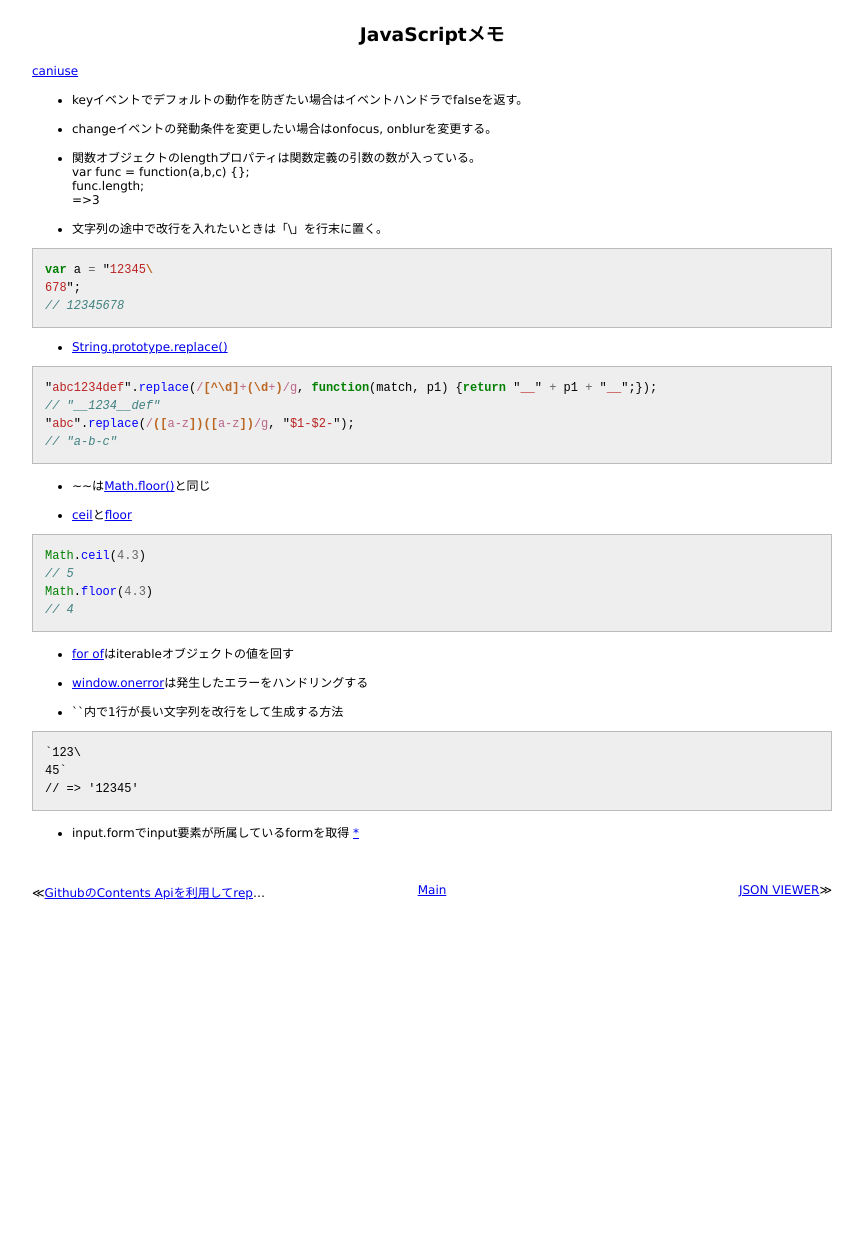
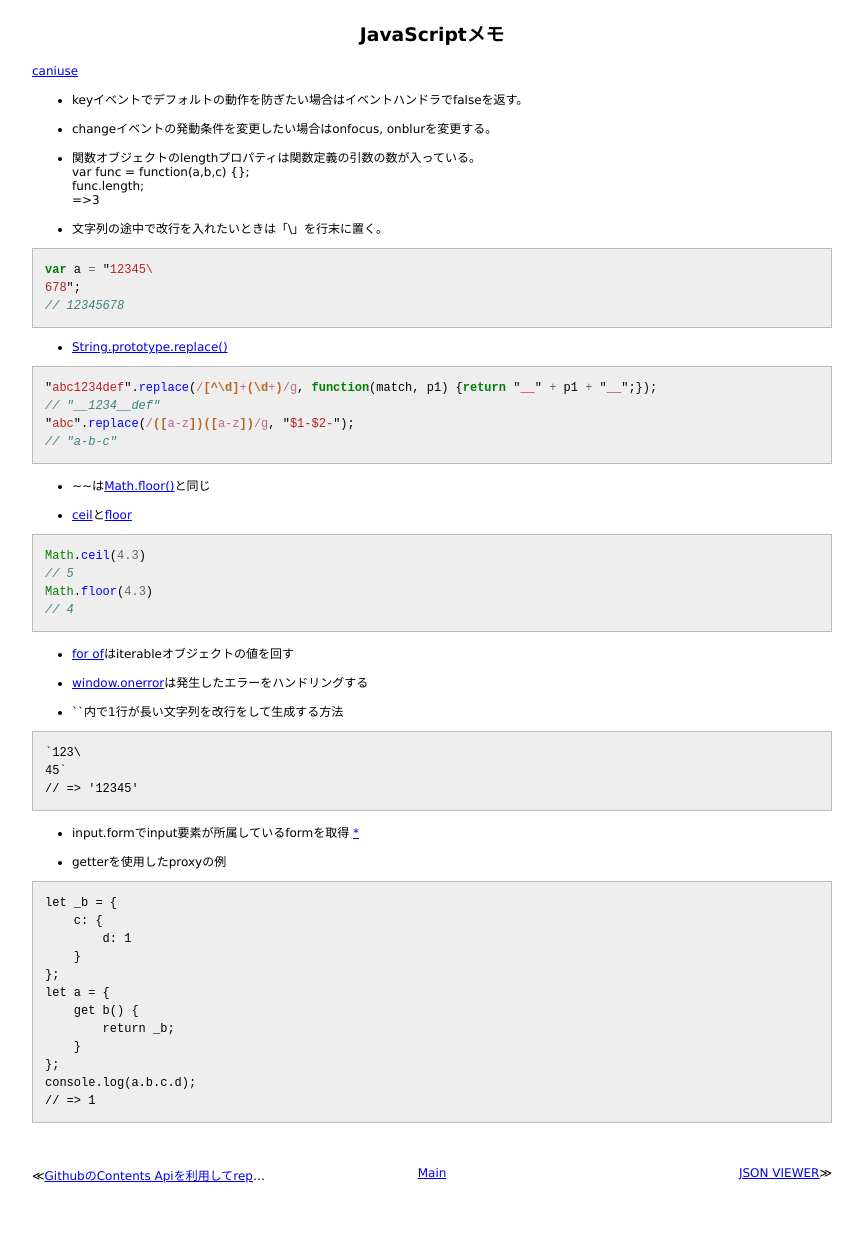
Before and after one commit to 38elements/38elements.github.com, a Jekyll site: the page built from _posts/2014-4-26-javascript.md, in a window 1280 px wide. Shown: the whole page, without its empty margins (208-1071 px from the left). Built offline with Jekyll 4.4.1, drawn with Linux system fonts in a browser that asks for light colours; before the commit the page ends 969 px from its top, so only the background shows below that.

Commit message:
Update 2014-4-26-javascript.md

````diff
--- a/_posts/2014-4-26-javascript.md
+++ b/_posts/2014-4-26-javascript.md
@@ -51,3 +51,20 @@ Math.floor(4.3)
 ```
 
 * input.formでinput要素が所属しているformを取得 [\*](https://developer.mozilla.org/en-US/docs/Web/HTML/Element/input)
+
+* getterを使用したproxyの例
+
+```
+let _b = {
+    c: {
+        d: 1
+    }
+};
+let a = {
+    get b() {
+        return _b;
+    }
+};
+console.log(a.b.c.d);
+// => 1
+```
````
